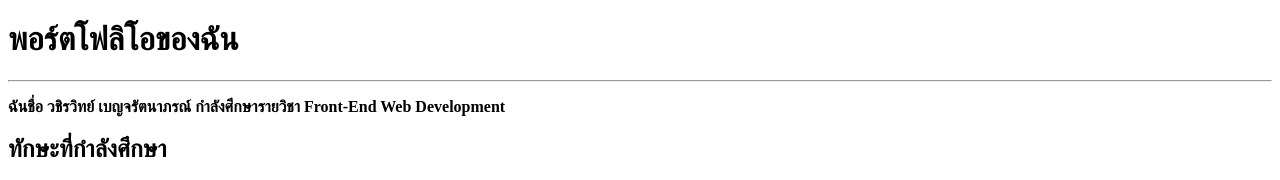
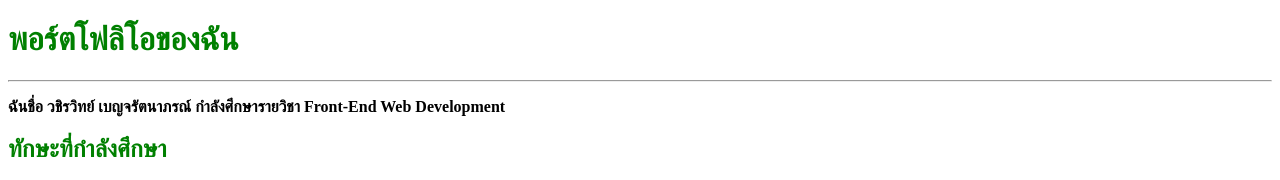
Before and after one commit to 68160328/wk01-lab01, a plain HTML site: page index.html in a window 1280 px wide. Shown: the top 180 px of the page. Drawn offline with Linux system fonts and the light colour scheme.

Commit message:
เปลี่ยนสี h1,h2

```diff
--- a/index.html
+++ b/index.html
@@ -6,12 +6,12 @@
     <title>Document</title>
 </head>
 <body>
-  <h1>พอร์ตโฟลิโอของฉัน</h1>
+  <h1 style="color: green;">พอร์ตโฟลิโอของฉัน</h1>
   <hr>
   <strong>
   <p>ฉันชื่อ วชิรวิทย์ เบญจรัตนาภรณ์ กำลังศึกษารายวิชา Front-End Web Development</p>
   </strong>
-  <h2>ทักษะที่กำลังศึกษา</h2>
+  <h2 style="color: green;">ทักษะที่กำลังศึกษา</h2>
   <ol>
     <li>HTML</li>
     <li>CSS</li>
```
